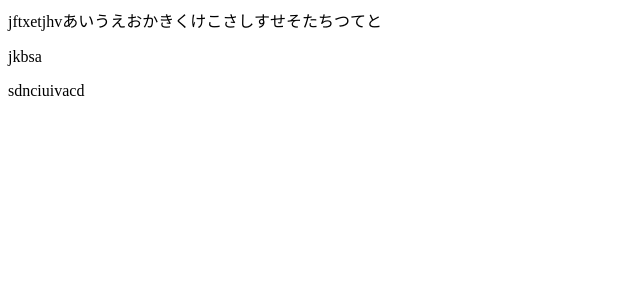
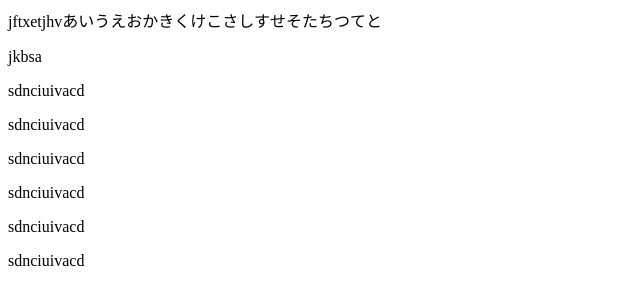
Before and after one commit to Kaikaneda/55FirstGit, a plain HTML site: page index.html in a window 1280 px wide. Shown: the whole page, without its empty margins (0-640 px from the left). Drawn offline with Linux system fonts and the light colour scheme.

Commit message:
index.htmlの作成２

```diff
--- a/index.html
+++ b/index.html
@@ -10,5 +10,10 @@
     <div>jftxetjhvあいうえおかきくけこさしすせそたちつてと</div>
     <p>jkbsa</p>
     <p>sdnciuivacd</p>
+    <p>sdnciuivacd</p>
+    <p>sdnciuivacd</p>
+    <p>sdnciuivacd</p>
+    <p>sdnciuivacd</p>
+    <p>sdnciuivacd</p>
 </body>
 </html>
```
